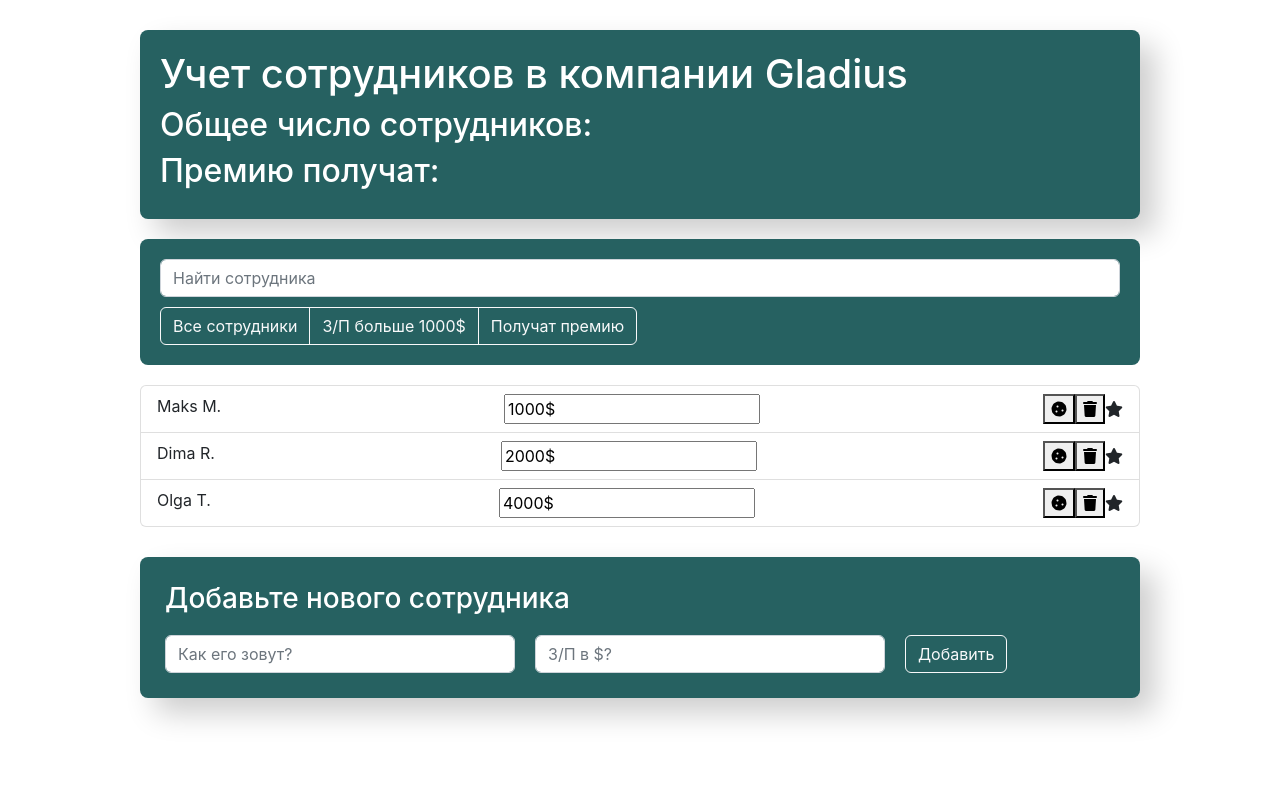
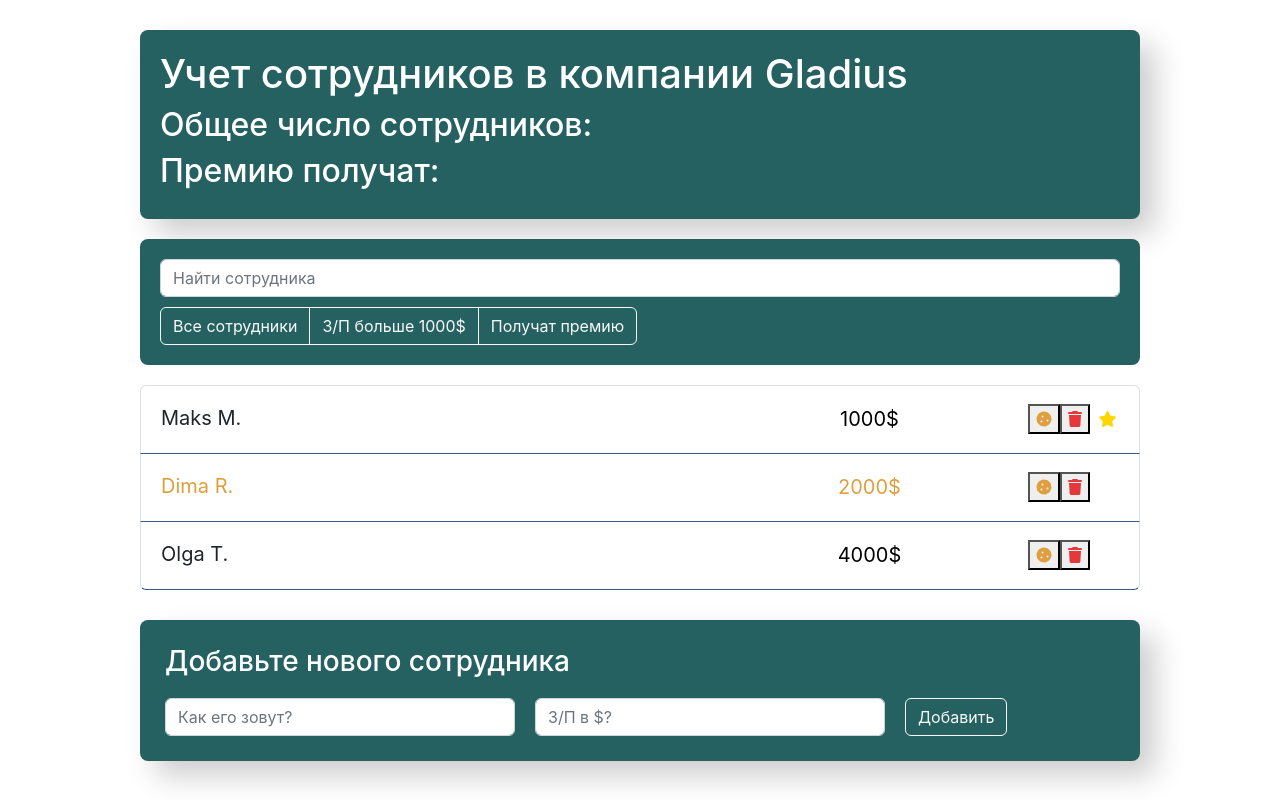
Before and after one commit to ZhdanovMaksAlex/employee-accounting, a React (Create React App) app: page / in a window 1280 px wide. Built offline with nearby package versions, Linux system fonts and the light colour scheme.

Commit message:
bonuses and promotions

```diff
--- a/src/components/add-form/add-form.jsx
+++ b/src/components/add-form/add-form.jsx
@@ -1,14 +1,14 @@
 import './add-form.scss'
 
+const AddForm = () => {
 
-const AddFrom = () => {
     return (
         <div className="add-form">
             <h3>Добавьте нового сотрудника</h3>
             <form className="app-add-form d-flex">
                 <input type="text"
                        className="form-control"
-                       placeholder="Как его зовут?" />
+                       placeholder="Как его зовут?"/>
 
                 <input type="number"
                        className="form-control"
@@ -20,4 +20,4 @@ const AddFrom = () => {
         </div>
     )
 }
-export default AddFrom;
+export default AddForm;
--- a/src/components/all-employees/all-employees.jsx
+++ b/src/components/all-employees/all-employees.jsx
@@ -1,20 +1,15 @@
-import { useState } from 'react'
 import EveryEmployee from '../every-employee/every-employee'
 
 import './all-employees.scss'
 
 
-const AllEmployees = ({data}) => {
-    const [users, setUsers] = useState(data);
-
-    const removeItem = id => {
-        setUsers(prevState => prevState.filter(el => el.id !== id))
-     }
-
-    let elem = users.map(item => {
+const AllEmployees = ({removeItem, users}) => {
+    let elem = users.map((item) => {
         const {id} = item
         return(
-            <EveryEmployee {...item} key={id} deleteItem={() => removeItem(id)}/>
+            <EveryEmployee {...item}
+                           key={id}
+                           deleteItem={() => removeItem(id)}/>
         )
     })
 
--- a/src/components/app/app.jsx
+++ b/src/components/app/app.jsx
@@ -1,18 +1,26 @@
+import { useState } from "react"
+
 import AppInfo from "../app-info/app-info"
 import SearchPanel from "../search-panel/search-panel"
 import AppFilter from "../app-filter/app-filter"
 import AllEmployees from "../all-employees/all-employees"
-import AddFrom from "../add-form/add-form"
+import AddForm from "../add-form/add-form"
 
 import './app.scss'
 
 
 const App = () => {
     const data = [
-        {id: 1, name: "Maks M.", salary: 1000, status: true},
-        {id: 2, name: "Dima R.", salary: 2000, status: false},
-        {id: 3, name: "Olga T.", salary: 4000, status: true}
-    ]
+        {id: 1, name: "Maks M.", salary: 1000, increase: true, like: true},
+        {id: 2, name: "Dima R.", salary: 2000, increase: false, like: false},
+        {id: 3, name: "Olga T.", salary: 4000, increase: true, like: false}
+    ];
+
+
+    const [users, setUsers] = useState(data);
+    const removeItem = id => {
+        setUsers(prevState => prevState.filter(el => el.id !== id))
+     }
 
     return(
         <div className="app">
@@ -21,8 +29,8 @@ const App = () => {
                     <SearchPanel/>
                     <AppFilter/>
                 </div>
-            <AllEmployees data={data}/>
-            <AddFrom />
+            <AllEmployees removeItem={removeItem} users={users}/>
+            <AddForm />
         </div>
     )
 }
--- a/src/components/every-employee/every-employee.jsx
+++ b/src/components/every-employee/every-employee.jsx
@@ -1,15 +1,39 @@
+import { useState } from 'react'
 import './every-employee.scss'
 
 
-const EveryEmployee  = ({name,salary, deleteItem}) => {
+const EveryEmployee  = ({deleteItem,salary,name,like,increase}) => {
+
+const [increas, setIncreas] = useState(increase);
+const [rise, setRise] = useState(like);
+
+
+    const onIncrease = () => {
+        setIncreas(increas => !increas)
+    }
+
+    const onRise = () => {
+        setRise(rise => !rise)
+    }
+
+
+let classNames = "list-group-item d-flex justify-content-between";
+        if (!increas) {
+            classNames += ' increase';
+        }
+        if (rise) {
+            classNames += ' like';
+        }
+
     return (
-        <li className="list-group-item d-flex justify-content-between">
-            <span className="list-group-item-label">{name}</span>
-            <input type="text" className="list-group-item-input" defaultValue={salary + "$"}/>
+        <li className={classNames}>
+            <span className="list-group-item-label"onClick={onIncrease}>{name}</span>
+             <input type="text" className="list-group-item-input" defaultValue={salary + "$"}/>
 
             <div className='d-flex justify-content-center align-items-center'>
                 <button type="button"
-                    className="btn-cookie btn-sm">
+                    className="btn-cookie btn-sm"
+                    onClick={onRise}>
                     <i className="fas fa-cookie"></i>
                 </button>
 
--- a/src/components/every-employee/every-employee.scss
+++ b/src/components/every-employee/every-employee.scss
@@ -0,0 +1,58 @@
+.list-group-item {
+    padding: 15px 20px;
+    border-bottom: 1px solid #3d5a80;
+        span {
+            line-height: 35px;
+            font-size: 20px;
+            cursor: pointer;
+            min-width: 550px;
+        }
+}
+
+.list-group-item input {
+    line-height: 35px;
+    font-size: 20px;
+    text-align: center;
+    border: 0;
+        button {
+            width: 35px;
+            height: 35px;
+            margin: 3px;
+            font-size: 17px;
+            border: none;
+            cursor: pointer;
+        }
+}
+
+.list-group-item .btn-cookie {
+    color: #e09f3e;
+}
+
+.list-group-item .btn-trash {
+    color: #e5383b;
+}
+
+.list-group-item .fa-star {
+    width: 35px;
+    height: 35px;
+    text-align: center;
+    line-height: 35px;
+    font-size: 16px;
+    color: #FFD700;
+    transition: 0.3s all;
+    transform: translateX(30px);
+    opacity: 0;
+}
+
+.list-group-item.like .fa-star {
+    opacity: 1;
+    transform: translateX(0px);
+}
+
+.list-group-item.increase .list-group-item-label, .list-group-item.increase .list-group-item-input {
+    color: #e09f3e;
+}
+
+.list-group-item.increase .btn-star {
+    color: #aeaeae;
+}
```
